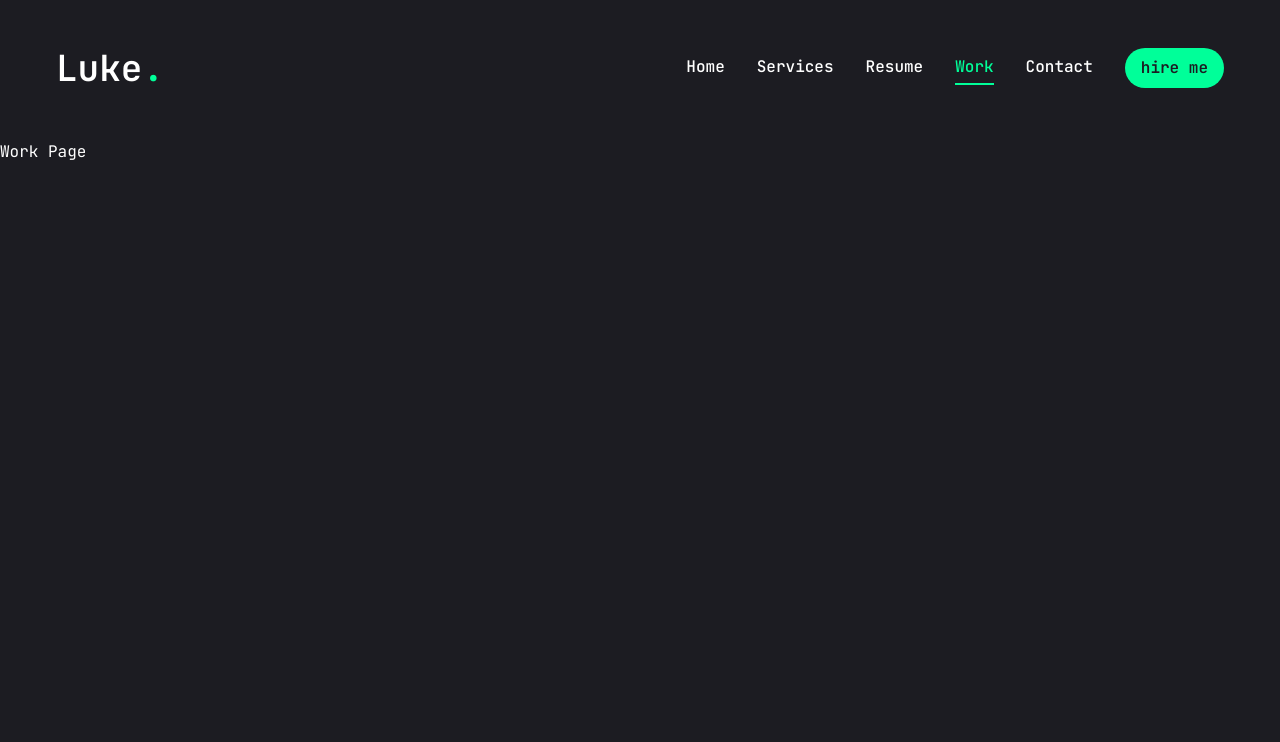
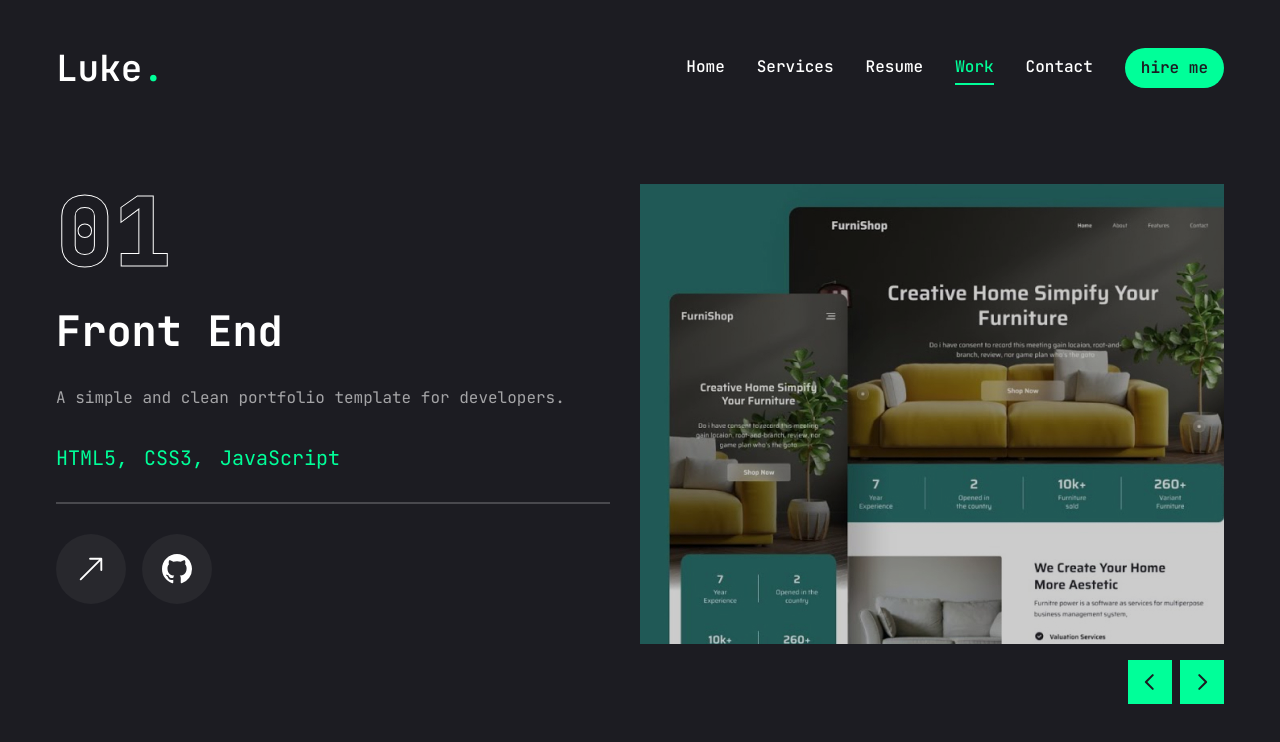
Before and after one commit to StefanAiroaie/Luke.-DEV-Portfolio, a Next.js app: page /work in a window 1280 px wide. Shown: the top 742 px of the page. Built offline with nearby package versions, Linux system fonts and the light colour scheme.

Commit message:
work page done

```diff
--- a/app/contact/page.tsx
+++ b/app/contact/page.tsx
@@ -1,4 +1,4 @@
-import React from "react";
+"use client";
 import { motion } from "framer-motion";
 
 const contact = () => {
--- a/app/work/page.tsx
+++ b/app/work/page.tsx
@@ -1,7 +1,175 @@
-import React from "react";
+"use client";
+
+import { motion } from "framer-motion";
+import React, { useState } from "react";
+import { Swiper, SwiperSlide } from "swiper/react";
+import { Swiper as SwiperType } from "swiper/types";
+import "swiper/css";
+import { BsArrowUpRight, BsGithub } from "react-icons/bs";
+import {
+  Tooltip,
+  TooltipContent,
+  TooltipProvider,
+  TooltipTrigger,
+} from "@/components/ui/tooltip";
+import Image from "next/image";
+import Link from "next/link";
+import WorkSliderBtns from "@/components/WorkSliderBtns";
+
+const projects = [
+  {
+    number: "01",
+    category: "Front End",
+    description: "A simple and clean portfolio template for developers.",
+    stack: [{ name: "HTML5" }, { name: "CSS3" }, { name: "JavaScript" }],
+    image: "/assets/work/thumb1.png",
+    live: "#",
+    github: "#",
+  },
+  {
+    number: "02",
+    category: "Full Stack",
+    description:
+      "A full-stack e-commerce application with real-time payment processing.",
+    stack: [
+      { name: "React" },
+      { name: "Node.js" },
+      { name: "MongoDB" },
+      { name: "Stripe API" },
+    ],
+    image: "/assets/work/thumb2.png",
+    live: "#",
+    github: "#",
+  },
+  {
+    number: "03",
+    category: "Back End",
+    description: "RESTful API for a task management application.",
+    stack: [{ name: "Node.js" }, { name: "Express" }, { name: "MongoDB" }],
+    image: "/assets/work/thumb3.png",
+    live: "#",
+    github: "#",
+  },
+  {
+    number: "04",
+    category: "Front End",
+    description: "Interactive data visualization dashboard for analytics.",
+    stack: [{ name: "React" }, { name: "D3.js" }],
+    image: "/assets/work/thumb2.png",
+    live: "#",
+    github: "#",
+  },
+];
 
 function Work() {
-  return <div>Work Page</div>;
+  const [project, setProject] = useState(projects[0]);
+
+  const handleSliderChange = (swiper: SwiperType) => {
+    // get curent slide index
+    const currentSlide = swiper.activeIndex;
+    // update project state based on curent slide index
+    setProject(projects[currentSlide]);
+  };
+  return (
+    <motion.section
+      initial={{ opacity: 0 }}
+      animate={{
+        opacity: 1,
+        transition: { delay: 1.4, duration: 0.4, ease: "easeIn" },
+      }}
+      className="min-h-[80vh] flex flex--col justify-center py-12 xl:px-0"
+    >
+      <div className="container mx-auto">
+        <div className="flex flex-col xl:flex-row xl:gap-[30px]">
+          <div className="w-full xl:w-[50%] xl:h-[460px] flex flex-col xl:justify-between order-2 xl:order-none">
+            <div className="flex flex-col gap-[30px]">
+              {/* outline */}
+              <div className="text-8xl leadinf-none font-extrabold text-transparent text-outline">
+                {project.number}
+              </div>
+              {/* projects category */}
+              <h2 className="text-[42px] font-bold leading-none text-white group-hover:text-accent transition-all duration-500 capitalize">
+                {project.category}
+              </h2>
+              <p className="text-white/60">{project.description}</p>
+              <ul className="flex gap-4">
+                {project.stack.map((item, index) => {
+                  return (
+                    <li key={index} className="text-xl text-accent">
+                      {item.name}
+                      {/* removes the last comma */}
+                      {index !== project.stack.length - 1 && ","}
+                    </li>
+                  );
+                })}
+              </ul>
+              {/* border */}
+              <div className="border border-white/20"></div>
+              {/* buttons */}
+              <div className="flex items-center gap-4">
+                {/* live project button */}
+                <Link href={project.live}>
+                  <TooltipProvider delayDuration={100}>
+                    <Tooltip>
+                      <TooltipTrigger className="w-[70px] h-[70px] rounded-full bg-white/5 flex justify-center items-center group">
+                        <BsArrowUpRight className="text-white text-3xl group-hover:text-accent" />
+                      </TooltipTrigger>
+                      <TooltipContent>Live Project</TooltipContent>
+                    </Tooltip>
+                  </TooltipProvider>
+                </Link>
+                {/* git hub project button */}
+                <Link href={project.github}>
+                  <TooltipProvider delayDuration={100}>
+                    <Tooltip>
+                      <TooltipTrigger className="w-[70px] h-[70px] rounded-full bg-white/5 flex justify-center items-center group">
+                        <BsGithub className="text-white text-3xl group-hover:text-accent" />
+                      </TooltipTrigger>
+                      <TooltipContent>Github Repo</TooltipContent>
+                    </Tooltip>
+                  </TooltipProvider>
+                </Link>
+              </div>
+            </div>
+          </div>
+          <div className="w-full xl:w-[50%]">
+            <Swiper
+              spaceBetween={30}
+              slidesPerView={1}
+              className="xl:h-[520px] mb-12"
+              onSlideChange={handleSliderChange}
+            >
+              {projects.map((project, index) => {
+                return (
+                  <SwiperSlide key={index} className="w-full">
+                    <div className="h-[460px] relative group flex justify-center items-center bg-pink-50/20">
+                      {/* overlay */}
+                      <div className="absolute top-0 bottom-0 w-full h-full bg-black/20 z-10"></div>
+                      {/* image */}
+                      <div className="relative w-full h-full">
+                        <Image
+                          src={project.image}
+                          alt={project.category}
+                          fill
+                          className="object-cover"
+                        />
+                      </div>
+                    </div>
+                  </SwiperSlide>
+                );
+              })}
+              {/* swiper buttons */}
+              <WorkSliderBtns
+                containerStyles="flex gap-2 absolute right-0 bottom-[calc(50%_-_22px)] xl:bottom-0 z-20 w-full justify-between xl:w-max xl:justify-none"
+                btnStyles="bg-accent hover:bg-accent-hover text-primary text-[22px] w-[44px] h-[44px] flex justify-center items-center transition-all "
+                iconsStyles=""
+              />
+            </Swiper>
+          </div>
+        </div>
+      </div>
+    </motion.section>
+  );
 }
 
 export default Work;
--- /dev/null
+++ b/components/WorkSliderBtns.tsx
@@ -0,0 +1,29 @@
+"use client";
+
+import { useSwiper } from "swiper/react";
+import { PiCaretLeftBold, PiCaretRightBold } from "react-icons/pi";
+
+
+
+type WorkSliderBtnsProps = {
+  containerStyles: string;
+  btnStyles: string;
+  iconsStyles: string;
+};
+
+const WorkSliderBtns: React.FC<WorkSliderBtnsProps> = ({ containerStyles, btnStyles, iconsStyles }) => {
+
+  const swiper = useSwiper();
+  return (
+    <div className={containerStyles}>
+      <button className={btnStyles} onClick={() => swiper.slidePrev()}>
+        <PiCaretLeftBold className={iconsStyles} />
+      </button>
+      <button className={btnStyles} onClick={() => swiper.slideNext()}>
+        <PiCaretRightBold className={iconsStyles} />
+      </button>
+    </div>
+  );
+};
+
+export default WorkSliderBtns;
--- a/package.json
+++ b/package.json
@@ -24,6 +24,7 @@
     "react-countup": "^6.5.3",
     "react-dom": "^18",
     "react-icons": "^5.2.1",
+    "swiper": "^11.1.4",
     "tailwind-merge": "^2.3.0",
     "tailwindcss-animate": "^1.0.7"
   },
```
Also changed, not shown: 1 other file (tests, documents, lock files or other folders).
